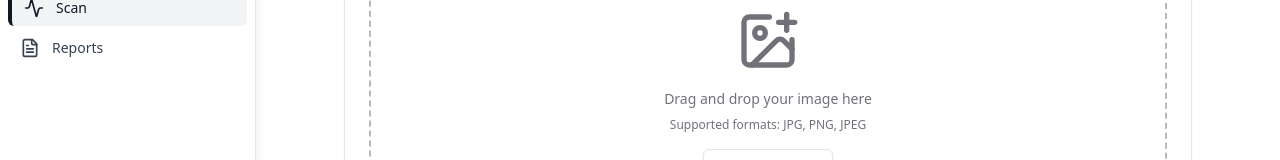
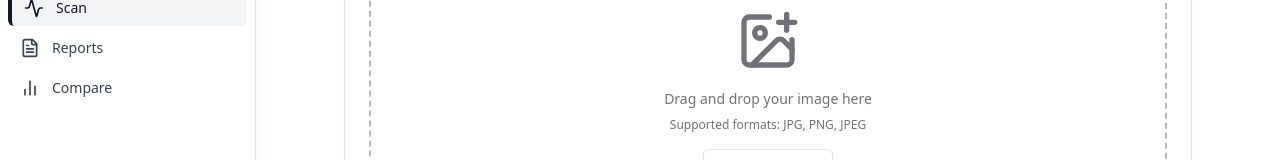
Before and after one commit to ujjwal509kumar/majorui, a Next.js app: page /dashboard/scan in a window 1280 px wide. Shown: the part 248-408 px from the top of the page. Built offline with nearby package versions, Linux system fonts and the light colour scheme; no server answers; sample sign-in values are in the browser's storage.

Commit message:
some ui changes

```diff
--- a/components/sidebar-layout.js
+++ b/components/sidebar-layout.js
@@ -4,7 +4,7 @@ import React, { useState } from 'react';
 import Link from 'next/link';
 import { usePathname } from 'next/navigation';
 import { useSession, signOut } from 'next-auth/react';
-import { Activity, Home, User, FileText, Settings, LogOut, Menu, X, ChevronRight } from 'lucide-react';
+import { Activity, Home, User, FileText, LogOut, Menu, X, ChevronRight, BarChart2 } from 'lucide-react';
 import { ModeToggle } from './dark-mode';
 import { Button } from './ui/button';
 
@@ -19,6 +19,7 @@ const SidebarLayout = ({ children }) => {
     { label: 'Profile', href: '/dashboard/profile', icon: <User className="w-5 h-5" /> },
     { label: 'Scan', href: '/dashboard/scan', icon: <Activity className="w-5 h-5" /> },
     { label: 'Reports', href: '/dashboard/reports', icon: <FileText className="w-5 h-5" /> },
+    { label: 'Compare', href: '/dashboard/reports/compare', icon: <BarChart2 className="w-5 h-5" /> },
   ];
 
   const handleSignOut = () => {
```
